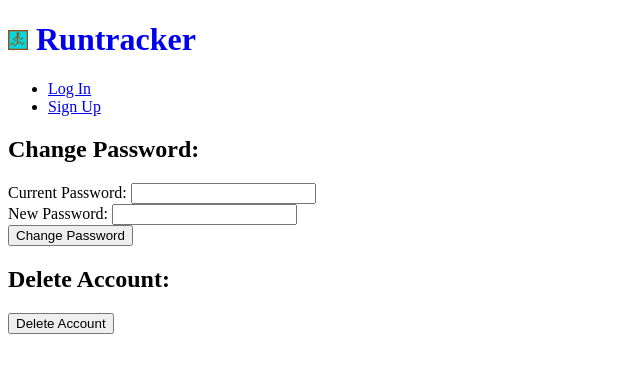
After one commit to hollenbt/runtracker, a Node server app: template views/accountManagement.hbs in a window 1280 px wide. The commit adds this page. Shown: the top 373 px of the page, without its empty margins (0-640 px from the left). Run offline with Node 20, Linux system fonts and the light colour scheme; the template is opened without the code that fills it, so the values that code supplies are empty; some libraries are stand-ins or nearby versions.

Commit message:
Created an account management page where the user can change their password or delete their account.

```diff
--- a/To-do.txt
+++ b/To-do.txt
@@ -1,5 +1,3 @@
-Create new Account (settings) page, where you can change password and delete account.
-
 Combine logRun and addCourse in one page. Allow creation of a variation of an existing course, or from
 a chosen starting location. Saving course not required to log a run, but should prompt user to save before
 leaving page.
--- /dev/null
+++ b/public/accountManagement.js
@@ -0,0 +1,28 @@
+var currentP = document.querySelector('#current');
+var newP = document.querySelector('#new');
+var submitBtn = document.querySelector('#submitBtn');
+var deleteBtn = document.querySelector('#deleteBtn');
+
+submitBtn.addEventListener('click', function() {
+    if (currentP.value && newP.value) {
+        var xhr = new XMLHttpRequest();
+        xhr.open("POST", "/changepassword", true);
+        xhr.setRequestHeader("Content-Type", "application/x-www-form-urlencoded");
+        var queryText = "current=" + currentP.value + "&new=" + newP.value;
+        xhr.send(queryText);
+
+        xhr.addEventListener('load', function() {
+            alert(xhr.response);
+            if (xhr.response == "Password successfully changed.")
+                currentP.parentElement.reset();
+            else currentP.focus();
+        }, { once: true });
+    }
+    else alert("You must provide the current password and a new password.");
+});
+
+deleteBtn.addEventListener('click', function() {
+    var confirm = prompt("Please type \"delete\" to delete your account:");
+    if (confirm == "delete")
+        deleteBtn.parentElement.submit();
+});
--- a/public/redirectCheck.js
+++ b/public/redirectCheck.js
@@ -1,2 +1,3 @@
-if (document.querySelector('.mustLogIn'))
-    alert("You must log in to view that page.");
+var rMsg = document.querySelector('.rMsg');
+if (rMsg)
+    alert(rMsg.textContent);
--- a/server.js
+++ b/server.js
@@ -67,7 +67,9 @@ app.get('/', function(req, res) {
 
 // The signup page.
 app.get('/signup', function(req, res) {
-    res.render('signup');
+    if (res.locals.authenticated)
+        res.redirect('/myruns');
+    else res.render('signup');
 });
 
 // Account creation.
@@ -80,9 +82,12 @@ app.post('/signup', function(req, res, next) {
 
 // The login page.
 app.get('/login', function(req, res) {
-    if (req.session.redirected) {
-        req.session.redirected = false;
-        res.render('login', { mustBeLoggedIn: true });
+    if (res.locals.authenticated)
+        res.redirect('/myruns');
+    else if (req.session.redirectMsg) {
+        var msg = req.session.redirectMsg;
+        req.session.redirectMsg = undefined;
+        res.render('login', { rMsg: msg });
     }
     else res.render('login');
 });
@@ -101,14 +106,14 @@ app.use(function(req, res, next) {
     if (res.locals.authenticated)
         next();
     else {
-        req.session.redirected = true;
+        req.session.redirectMsg = "You must log in to view that page.";
         res.redirect('/login');
     }
 });
 /****************************************************************************/
 
 // The user account page.
-app.get('/myruns', function(req, res, next) {
+app.get('/myruns', function(req, res) {
     res.render('myRuns');
 });
 
@@ -173,14 +178,39 @@ app.post('/logrun', function(req, res, next) {
     });
 });
 
-// log the user out
+// Account management page
+app.get('/manage', function(req, res) {
+    res.render('accountManagement');
+});
+
+// Change password
+app.post('/changepassword', function(req, res, next) {
+    Account.findOne({username: res.locals.user}).exec(function(err, account) {
+        if (err) next(err);
+        account.changePassword(req.body.current, req.body.new, function(err) {
+            if (err) res.end("The current password provided was incorrect.");
+            else res.end("Password successfully changed.");
+        });
+    });
+});
+
+// Delete account
+app.post('/delete', function(req, res, next) {
+    Account.deleteOne({username: res.locals.user}, function(err, acount) {
+        if (err) next(err);
+        req.session.redirectMsg = "Your account has been deleted.";
+        res.redirect('/login');
+    });
+});
+
+// Log the user out
 app.get('/logout', function(req, res) {
     req.logout();
     req.session.destroy();
-    res.redirect('/');
+    res.redirect('/login');
 });
 
-// error handler
+// Error Handler
 app.use(function(err, req, res, next) {
     res.status(500);
     res.type('text/plain');
--- /dev/null
+++ b/views/accountManagement.hbs
@@ -0,0 +1,16 @@
+<h2>Change Password:</h2>
+<form>
+    <label for="current">Current Password:</label>
+    <input type="text" id="current" value=""><br>
+    <label for="new">New Password:</label>
+    <input type="text" id="new" value=""><br>
+    <input type="button" id="submitBtn" value="Change Password"><br>
+</form>
+
+
+<h2>Delete Account:</h2>
+<form method="POST" action="/delete">
+    <input type="button" id="deleteBtn" value="Delete Account">
+</form>
+
+<script src="/accountManagement.js"></script>
--- a/views/login.hbs
+++ b/views/login.hbs
@@ -1,5 +1,5 @@
-{{#if mustBeLoggedIn}}
-    <div class="hidden mustLogIn">Hidden</div>
+{{#if rMsg}}
+    <div class="rMsg hidden">{{rMsg}}</div>
 {{/if}}
 
 <h3>Log in to your account:</h3>
--- a/views/partials/userButtons.hbs
+++ b/views/partials/userButtons.hbs
@@ -2,10 +2,13 @@
     <a href="/">My Runs</a>
 </li>
 <li class="navlink">
-    <a href="/logrun">Log a run</a>
+    <a href="/logrun">Log a Run</a>
 </li>
 <li class="navlink">
-    <a href="/addcourse">Add a course</a>
+    <a href="/addcourse">Add a Course</a>
+</li>
+<li class="navlink">
+    <a href="/manage">Manage Account</a>
 </li>
 <li class="navlink">
     <a href="/logout">Log Out</a>
```
